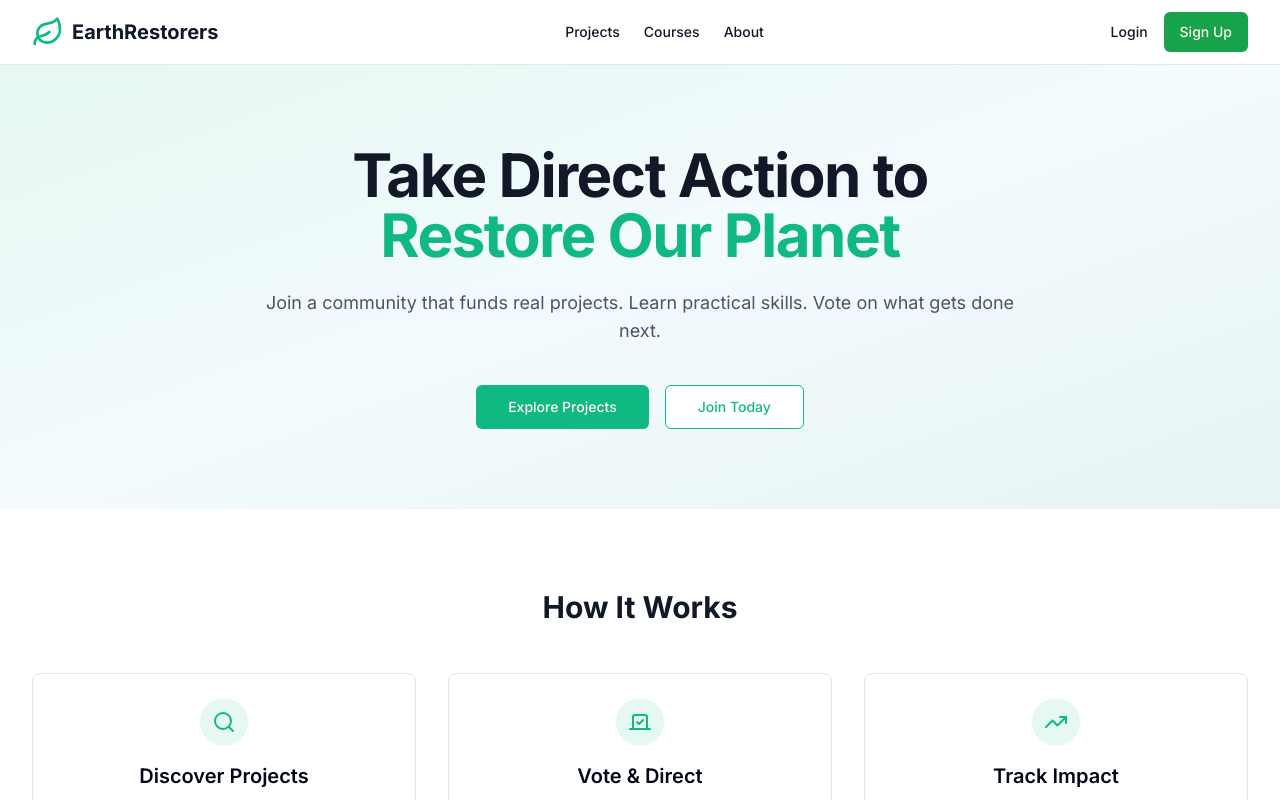
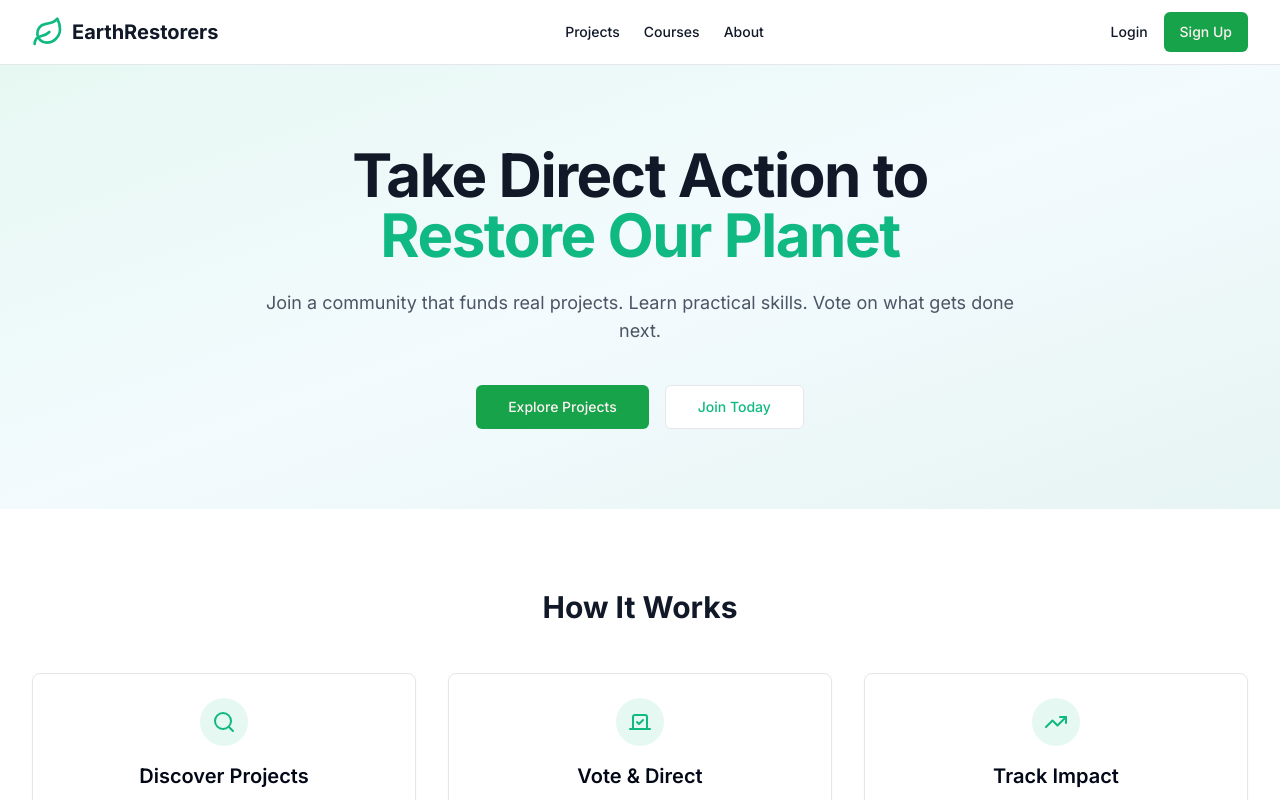
Before and after one commit to itsgbemi/recorearth, a Next.js app: page / in a window 1280 px wide. Shown: the top 800 px of the page. Built offline with nearby package versions, Linux system fonts and the light colour scheme.

Commit message:
Update Button.tsx

```diff
--- a/app/components/ui/Button.tsx
+++ b/app/components/ui/Button.tsx
@@ -1,6 +1,5 @@
 import * as React from "react"
 import { cva, type VariantProps } from "class-variance-authority"
-import { cn } from "@/lib/utils"
 
 const buttonVariants = cva(
 "inline-flex items-center justify-center whitespace-nowrap rounded-md text-sm font-medium ring-offset-background transition-colors focus-visible:outline-none focus-visible:ring-2 focus-visible:ring-ring focus-visible:ring-offset-2 disabled:pointer-events-none disabled:opacity-50",
@@ -38,7 +37,7 @@ const Button = React.forwardRef<HTMLButtonElement, ButtonProps>(
 ({ className, variant, size, asChild = false, ...props }, ref) => {
 return (
 <button
-className={cn(buttonVariants({ variant, size, className }))}
+className={buttonVariants({ variant, size, className })}
 ref={ref}
 {...props}
 />
```
